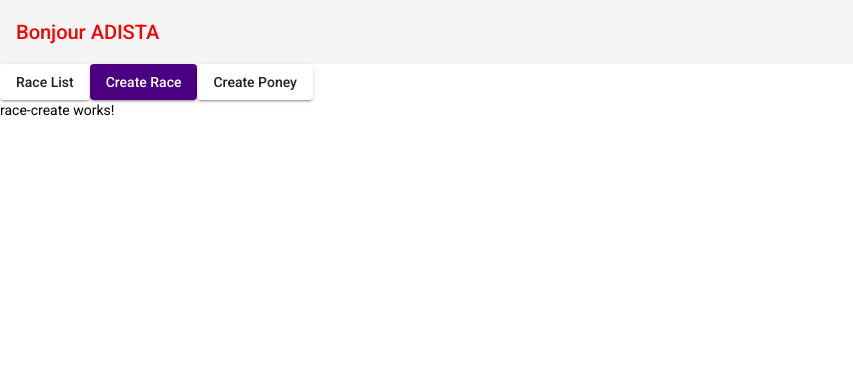
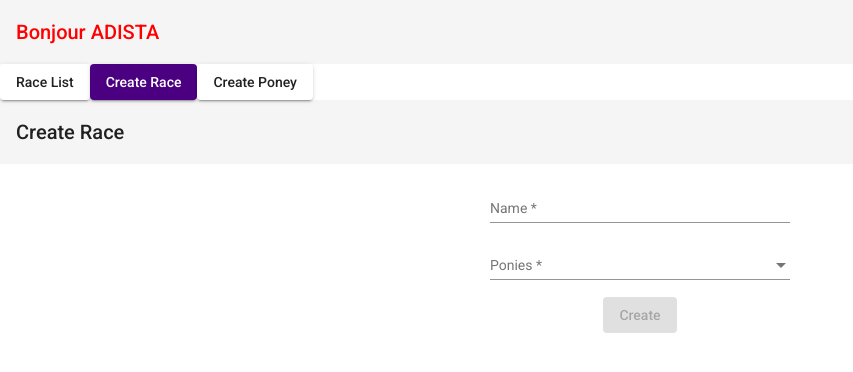
Before and after one commit to rsignes/adista, an Angular app: page /race-create in a window 1280 px wide. Shown: the top 372 px of the page, without its empty margins (0-853 px from the left). Built offline with nearby package versions, Linux system fonts and the light colour scheme; data requests are answered from the project's data file.

Commit message:
template driven

```diff
--- /dev/null
+++ b/db.json
@@ -0,0 +1,94 @@
+{
+  "ponies": [
+    {
+      "id": "0",
+      "name": "Romain",
+      "img": "http://ponyracer.ninja-squad.com/assets/images/pony-blue-running.gif",
+      "distance": 0
+    },
+    {
+      "id": "1",
+      "name": "Yohan",
+      "img": "http://ponyracer.ninja-squad.com/assets/images/pony-orange-running.gif",
+      "distance": 0
+    },
+    {
+      "id": "2",
+      "name": "Liam",
+      "img": "http://ponyracer.ninja-squad.com/assets/images/pony-green-running.gif",
+      "distance": 0
+    }
+  ],
+  "races": [
+    {
+      "id": "0",
+      "name": "St-Étienne",
+      "poneyIds": [
+        "0",
+        "1"
+      ]
+    },
+    {
+      "id": "1",
+      "name": "Nancy",
+      "poneyIds": [
+        "1",
+        "2"
+      ]
+    },
+    {
+      "name": "Brest",
+      "poneyIds": [
+        "0",
+        "1",
+        "2"
+      ],
+      "id": "Z8mhWDF"
+    },
+    {
+      "name": "Tokyo",
+      "poneyIds": [
+        "0",
+        "1",
+        "2"
+      ],
+      "id": "bowHPs2"
+    },
+    {
+      "name": "Marseille",
+      "poneyIds": [
+        "0",
+        "1",
+        "2"
+      ],
+      "id": "MruIZJs"
+    },
+    {
+      "name": "Toulouse",
+      "poneyIds": [
+        "0",
+        "1",
+        "2"
+      ],
+      "id": "eCFD5xM"
+    },
+    {
+      "name": "Clermont-Ferrand",
+      "poneyIds": [
+        "0",
+        "1",
+        "2"
+      ],
+      "id": "KQ4ZYZV"
+    },
+    {
+      "name": "Bordeaux",
+      "poneyIds": [
+        "0",
+        "1",
+        "2"
+      ],
+      "id": "XqE_QG5"
+    }
+  ]
+}
--- a/src/app/app.module.ts
+++ b/src/app/app.module.ts
@@ -14,6 +14,8 @@ import { RaceCreateComponent } from './components/race-create/race-create.compon
 import { PoneyCreateComponent } from './components/poney-create/poney-create.component';
 import { RouterModule } from '@angular/router';
 import { APP_ROUTES } from './app.routes';
+import { HttpClientModule } from '@angular/common/http';
+import { FormsModule } from '@angular/forms';
 
 @NgModule({
   declarations: [
@@ -31,7 +33,9 @@ import { APP_ROUTES } from './app.routes';
     BrowserModule,
     BrowserAnimationsModule,
     MaterialComponentsModule,
-    RouterModule.forRoot(APP_ROUTES)
+    RouterModule.forRoot(APP_ROUTES),
+    HttpClientModule,
+    FormsModule
   ],
   providers: [],
   bootstrap: [AppComponent]
--- a/src/app/components/poney/poney.component.ts
+++ b/src/app/components/poney/poney.component.ts
@@ -39,5 +39,4 @@ export class PoneyComponent {
   stopRunning() {
     clearInterval(this.intervalId)
   }
-
 }
--- a/src/app/components/race-create/race-create.component.html
+++ b/src/app/components/race-create/race-create.component.html
@@ -1 +1,32 @@
-<p>race-create works!</p>
+<mat-toolbar>
+    <span>Create Race</span>
+</mat-toolbar>
+
+<form (submit)="handleSubmit($event)" #raceForm="ngForm">
+    <mat-form-field>
+        <input
+            matInput
+            placeholder="Name"
+            name="name"
+            [ngModel]="race.name"
+            (ngModelChange)="race.name = $event"
+            required
+            #nameInput="ngModel"
+        >
+        <mat-error *ngIf="nameInput.hasError('required')">Field required</mat-error>
+    </mat-form-field>
+
+    {{ race.name }}
+
+    <mat-form-field>
+        <mat-select required placeholder="Ponies" name="poneyIds" multiple [(ngModel)]="race.poneyIds">
+            <mat-option *ngFor="let poney of ponies$ | async" [value]="poney.id">
+                {{poney.name}}
+            </mat-option>
+        </mat-select>
+    </mat-form-field>
+
+    {{ race.poneyIds }}
+
+    <button mat-raised-button type="submit" [disabled]="raceForm.invalid">Create</button>
+</form>
--- a/src/app/components/race-create/race-create.component.scss
+++ b/src/app/components/race-create/race-create.component.scss
@@ -0,0 +1,18 @@
+form {
+    width: 50%;
+    max-width: 300px;
+    text-align: center;
+    margin: 20px auto;
+
+    mat-form-field {
+        width: 100%;
+    }
+
+    &.ng-valid {
+        border: solid 1px green;
+    }
+
+    input.ng-invalid.ng-touched {
+        border: solid 1px red;
+    }
+}
--- a/src/app/components/race-create/race-create.component.ts
+++ b/src/app/components/race-create/race-create.component.ts
@@ -1,4 +1,9 @@
+import { Observable } from 'rxjs';
 import { Component, OnInit } from '@angular/core';
+import { DataService } from '../../services/data.service';
+import { Poney } from '../../interfaces/poney';
+import { Race } from '../../interfaces/race';
+import { Router } from '@angular/router';
 
 @Component({
   selector: 'adi-race-create',
@@ -7,9 +12,25 @@ import { Component, OnInit } from '@angular/core';
 })
 export class RaceCreateComponent implements OnInit {
 
-  constructor() { }
+  ponies$: Observable<Poney[]>
+  race: Race = {
+    name: '',
+    poneyIds: []
+  }
 
   ngOnInit(): void {
+    this.ponies$ = this.dataService.ponies$
   }
 
+  handleSubmit(event) {
+    console.log(event)
+
+    this.dataService.saveRace(this.race).subscribe(race => {
+      // this.router.navigateByUrl('/race-list')
+      this.router.navigate(['/race', race.id])
+    })
+  }
+
+  constructor(private dataService: DataService, private router: Router) { }
+
 }
--- a/src/app/interfaces/race.ts
+++ b/src/app/interfaces/race.ts
@@ -1,5 +1,5 @@
 export interface Race {
-    id: string
+    id?: string
     name: string
     poneyIds: string[]
 }
--- a/src/app/services/data.service.ts
+++ b/src/app/services/data.service.ts
@@ -1,8 +1,9 @@
-import { map } from 'rxjs/operators';
+import { map, tap } from 'rxjs/operators';
 import { Injectable } from '@angular/core';
 import { Poney } from '../interfaces/poney';
 import { Race } from '../interfaces/race';
 import { Observable, of } from 'rxjs';
+import { HttpClient } from '@angular/common/http'
 
 @Injectable({
   providedIn: 'root'
@@ -10,14 +11,23 @@ import { Observable, of } from 'rxjs';
 export class DataService {
 
   get ponies$(): Observable<Poney[]> {
-    return new Observable(observer => {
-      observer.next(this._ponies)
-      observer.complete()
-    })
+    if (this._ponies.length) {
+      return of(this._ponies)
+    } else {
+      return this.http.get<Poney[]>('http://localhost:3000/ponies').pipe(tap(ponies => {
+        this._ponies = ponies
+      }))
+    }
   }
 
   get races$(): Observable<Race[]> {
-    return of(this._races)
+    if (this._races.length) {
+      return of(this._races)
+    } else {
+      return this.http.get<Race[]>('http://localhost:3000/races').pipe(tap(races => {
+        this._races = races
+      }))
+    }
   }
 
   getRaceById(id: string): Observable<Race | undefined> {
@@ -26,37 +36,15 @@ export class DataService {
     }))
   }
 
-  private _ponies: Poney[] = [
-    {
-      id: '0',
-      name: 'Romain',
-      img: 'http://ponyracer.ninja-squad.com/assets/images/pony-blue-running.gif',
-      distance: 0
-    },
-    {
-      id: '1',
-      name: 'Yohan',
-      img: 'http://ponyracer.ninja-squad.com/assets/images/pony-orange-running.gif',
-      distance: 0
-    },
-    {
-      id: '2',
-      name: 'Liam',
-      img: 'http://ponyracer.ninja-squad.com/assets/images/pony-green-running.gif',
-      distance: 0
-    }
-  ]
+  saveRace(race: Race): Observable<Race> {
+    return this.http.post<Race>('http://localhost:3000/races', race).pipe(tap(race => {
+      this._races = []
+    }))
+  }
 
-  private _races: Race[] = [
-    {
-      id: '0',
-      name: 'St-Étienne',
-      poneyIds: ['0', '1']
-    },
-    {
-      id: '1',
-      name: 'Nancy',
-      poneyIds: ['1', '2']
-    }
-  ]
+  private _ponies: Poney[] = []
+
+  private _races: Race[] = []
+
+  constructor(private http: HttpClient) {}
 }
```
Also changed, not shown: src/app/modules/material-components/material-components.module.ts (+7 -3 lines).
